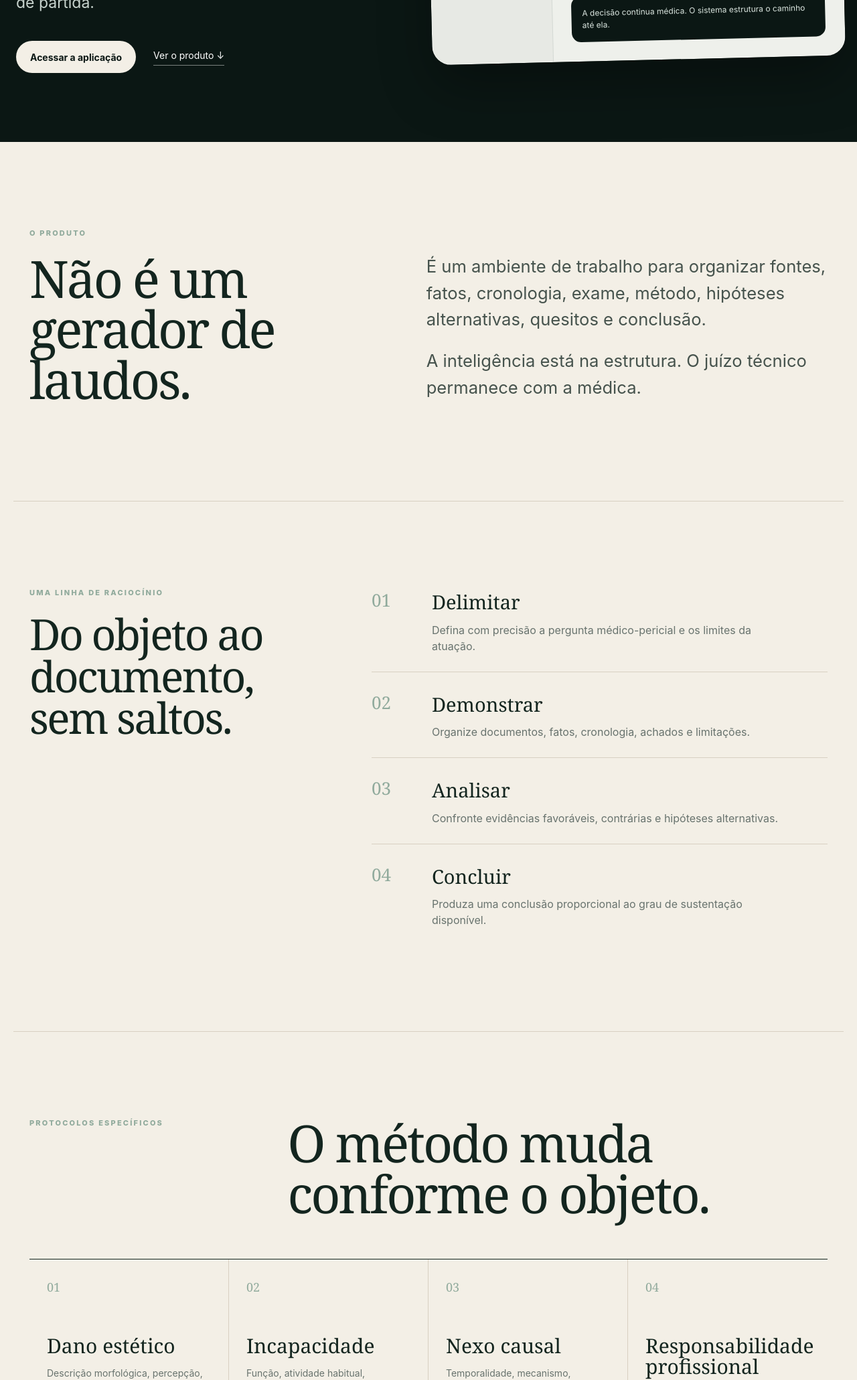
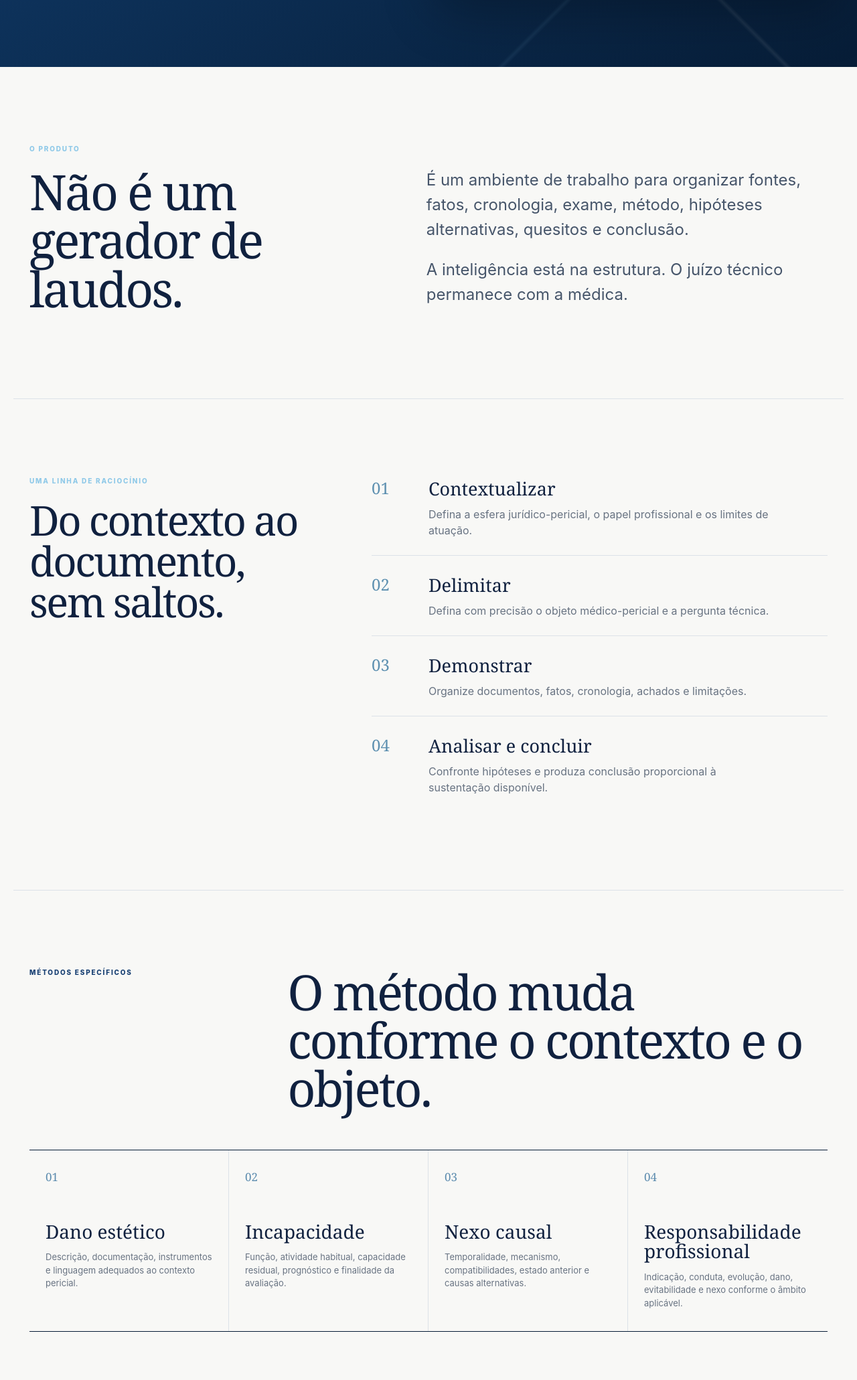
Before and after one commit to joyceradis/MedPer, a website: page index.html in a window 1280 px wide. Shown: the part 739-2800 px from the top of the page at 67% size. Drawn offline with Linux system fonts and the light colour scheme.

Commit message:
fix: use canonical public stylesheet and contextual method copy

```diff
--- a/index.html
+++ b/index.html
@@ -6,8 +6,8 @@
   <meta name="theme-color" content="#0d3159">
   <meta name="description" content="MedPer é uma plataforma para estruturar o trabalho médico-pericial, organizar evidências e sustentar conclusões técnicas com clareza.">
   <title>MedPer · Perícia médica com método</title>
-  <link rel="icon" href="./icon.svg?v=20260808.3" type="image/svg+xml">
-  <link rel="stylesheet" href="./css/marketing.css?v=20260808.3">
+  <link rel="icon" href="./icon.svg?v=20260808.4" type="image/svg+xml">
+  <link rel="stylesheet" href="./css/marketing-v2.css?v=20260808.4">
 </head>
 <body>
   <header class="site-header">
@@ -81,26 +81,26 @@
     <section class="workflow" id="metodo">
       <div class="workflow-intro">
         <p class="eyebrow">Uma linha de raciocínio</p>
-        <h2>Do objeto ao documento, sem saltos.</h2>
+        <h2>Do contexto ao documento, sem saltos.</h2>
       </div>
       <ol class="workflow-list">
-        <li><span>01</span><div><strong>Delimitar</strong><p>Defina com precisão a pergunta médico-pericial e os limites da atuação.</p></div></li>
-        <li><span>02</span><div><strong>Demonstrar</strong><p>Organize documentos, fatos, cronologia, achados e limitações.</p></div></li>
-        <li><span>03</span><div><strong>Analisar</strong><p>Confronte evidências favoráveis, contrárias e hipóteses alternativas.</p></div></li>
-        <li><span>04</span><div><strong>Concluir</strong><p>Produza uma conclusão proporcional ao grau de sustentação disponível.</p></div></li>
+        <li><span>01</span><div><strong>Contextualizar</strong><p>Defina a esfera jurídico-pericial, o papel profissional e os limites de atuação.</p></div></li>
+        <li><span>02</span><div><strong>Delimitar</strong><p>Defina com precisão o objeto médico-pericial e a pergunta técnica.</p></div></li>
+        <li><span>03</span><div><strong>Demonstrar</strong><p>Organize documentos, fatos, cronologia, achados e limitações.</p></div></li>
+        <li><span>04</span><div><strong>Analisar e concluir</strong><p>Confronte hipóteses e produza conclusão proporcional à sustentação disponível.</p></div></li>
       </ol>
     </section>
 
     <section class="protocols" aria-labelledby="protocols-title">
       <div class="protocols-heading">
-        <p class="eyebrow">Protocolos específicos</p>
-        <h2 id="protocols-title">O método muda conforme o objeto.</h2>
+        <p class="eyebrow">Métodos específicos</p>
+        <h2 id="protocols-title">O método muda conforme o contexto e o objeto.</h2>
       </div>
       <div class="protocol-rail">
-        <article><small>01</small><h3>Dano estético</h3><p>Descrição morfológica, percepção, fotografia e AIPE.</p></article>
-        <article><small>02</small><h3>Incapacidade</h3><p>Função, atividade habitual, capacidade residual e prognóstico.</p></article>
-        <article><small>03</small><h3>Nexo causal</h3><p>Temporalidade, mecanismo, compatibilidades e causas alternativas.</p></article>
-        <article><small>04</small><h3>Responsabilidade profissional</h3><p>Indicação, conduta, evolução, dano, evitabilidade e nexo.</p></article>
+        <article><small>01</small><h3>Dano estético</h3><p>Descrição, documentação, instrumentos e linguagem adequados ao contexto pericial.</p></article>
+        <article><small>02</small><h3>Incapacidade</h3><p>Função, atividade habitual, capacidade residual, prognóstico e finalidade da avaliação.</p></article>
+        <article><small>03</small><h3>Nexo causal</h3><p>Temporalidade, mecanismo, compatibilidades, estado anterior e causas alternativas.</p></article>
+        <article><small>04</small><h3>Responsabilidade profissional</h3><p>Indicação, conduta, evolução, dano, evitabilidade e nexo conforme o âmbito aplicável.</p></article>
       </div>
     </section>
 
```
